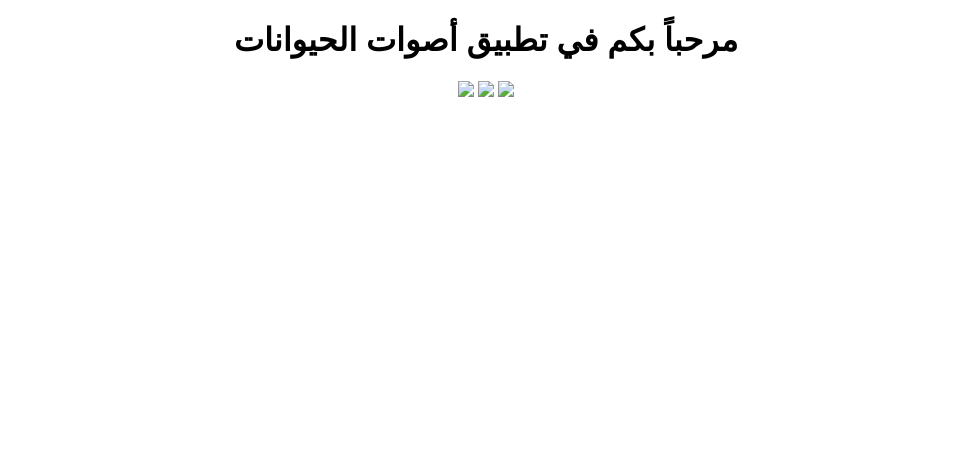
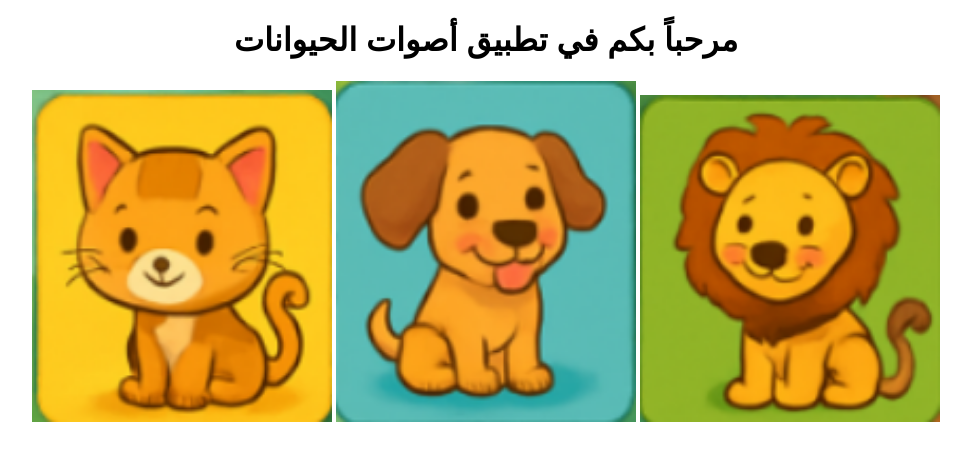
Before and after one commit to mohamedwah321/yourdomain, a plain HTML site: page index.html in a window 1280 px wide. Shown: the whole page, without its empty margins (154-1125 px from the left). Drawn offline with Linux system fonts and the light colour scheme.

Commit message:
Update index.html

```diff
--- a/index.html
+++ b/index.html
@@ -6,8 +6,8 @@
 </head>
 <body style="text-align: center; font-family: Arial;">
   <h1>مرحباً بكم في تطبيق أصوات الحيوانات</h1>
-  <img src="images/cat.png" width="300">
-  <img src="images/dog.png" width="300">
-  <img src="images/lion.png" width="300">
+<img src="cat.png" width="300" alt="قطة">
+<img src="dog.png" width="300" alt="كلب">
+<img src="lion.png" width="300" alt="أسد">
 </body>
 </html>
```
